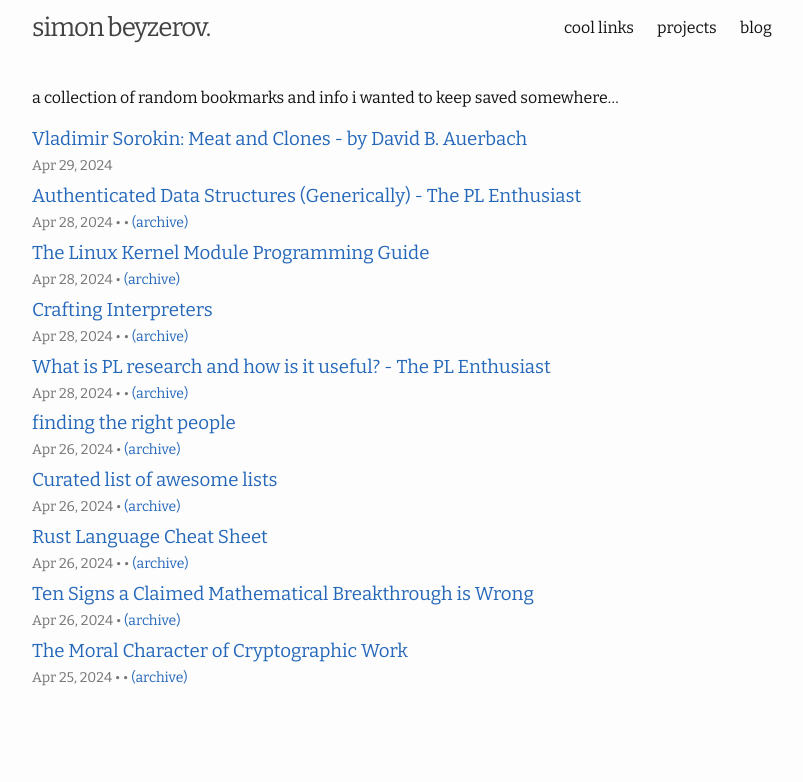
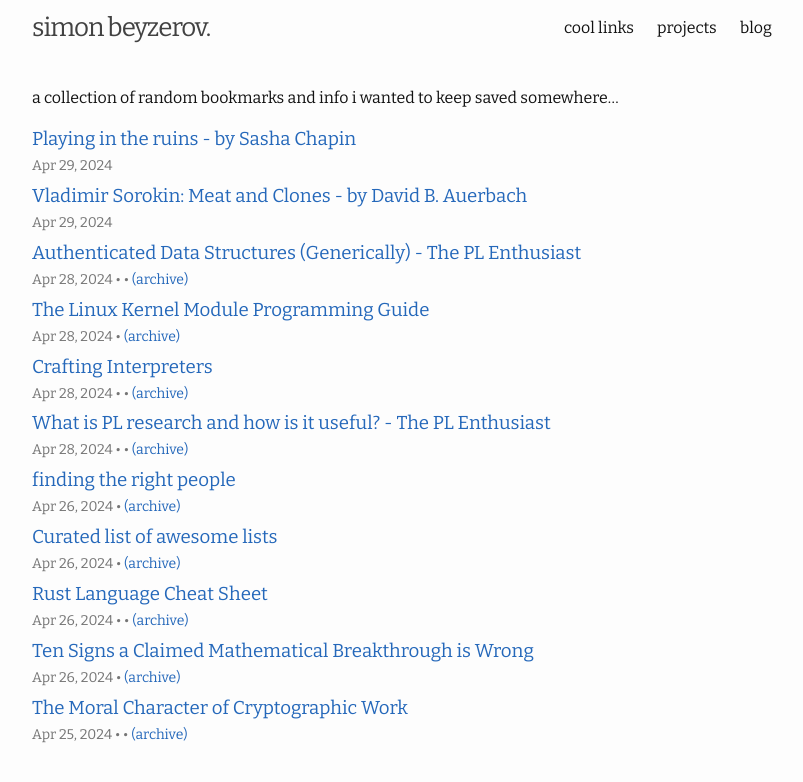
Before and after one commit to sim15/sim15.github.io, a Jekyll site: the page built from bookmarks.md, in a window 1280 px wide. Shown: the top 782 px of the page, without its empty margins (238-1041 px from the left). Built offline with Jekyll 4.4.1, drawn with Linux system fonts in a browser that asks for light colours.

Commit message:
Bookmark

```diff
--- a/_data/bookmarks.json
+++ b/_data/bookmarks.json
@@ -131,5 +131,17 @@
     "image": "",
     "type": "",
     "altTitle": "Vladimir Sorokin: Meat and Clones - by David B. Auerbach"
+  },
+  {
+    "title": "",
+    "site": "",
+    "author": "",
+    "date": "2024-04-29",
+    "timestamp": "2024-04-29T04:47:08.442Z",
+    "description": "",
+    "url": "https://sashachapin.substack.com/p/playing-in-the-ruins",
+    "image": "",
+    "type": "",
+    "altTitle": "Playing in the ruins - by Sasha Chapin"
   }
 ]
```
